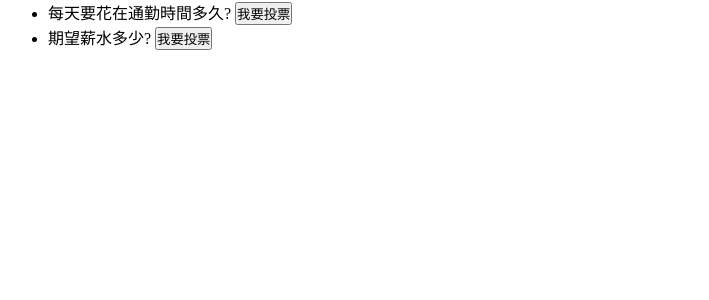
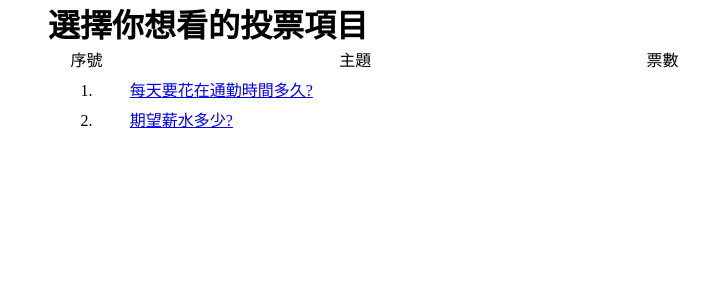
Before and after one commit to mackliu/1111-vote, a PHP site: page /index.php?do=result_list in a window 1280 px wide. Shown: the part 24-324 px from the top of the page, without its empty margins (208-917 px from the left). Run offline with PHP 8.4, Linux system fonts and the light colour scheme; data comes from the database, SQL or seed files in the repository.

Commit message:
在結果列表中加上連結可以觀看每個主題的項目投票結果

```diff
--- /dev/null
+++ b/front/result_list.php
@@ -0,0 +1,29 @@
+<?php
+
+$subjects=$pdo->query("select * from `topics`")->fetchAll(PDO::FETCH_ASSOC);
+
+?>
+<h1>選擇你想看的投票項目</h1>
+<ul class="vote-result">
+    <li class="vote-option-title">
+        <div class="vote-item">序號</div>
+        <div class="vote-item">主題</div>
+        <div class="vote-item">票數</div>
+    </li>
+    <?php
+    foreach($subjects as $idx => $subject){
+    ?>
+    <li class="vote-option">
+        <div class="vote-item"><?=$idx+1;?>.
+    </div>
+        <div class="vote-item">
+            <a href="index.php?do=result&id=<?=$subject['id'];?>">
+                <?=$subject['subject'];?>
+            </a>
+        </div>
+        <div class="vote-item"></div>
+    </li>
+    <?php
+    }
+    ?>
+</ul>
--- a/index.php
+++ b/index.php
@@ -11,7 +11,7 @@
 <body>
 <header>
     <a href="index.php">首頁</a>
-    <a href="index.php?do=result">結果</a>
+    <a href="index.php?do=result_list">結果</a>
     <a href="index.php?do=login">登入</a>
     <a href="index.php?do=reg">註冊</a>
 </header>
```
